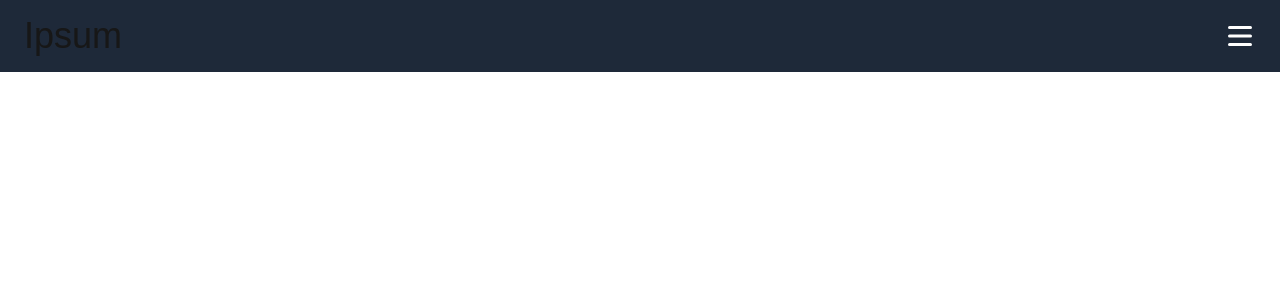
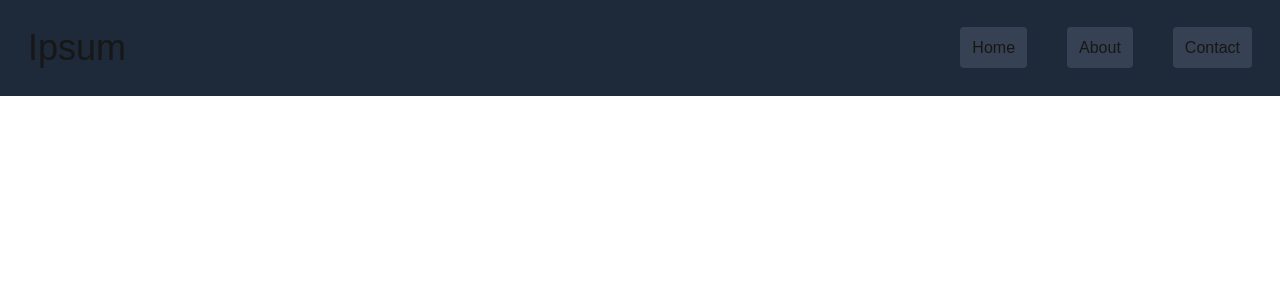
Before and after one commit to Turner-Christian/Blog-HomePage, a Next.js app in the folder blog-homepage/: page / in a window 1280 px wide. Shown: the top 300 px of the page. Built offline with nearby package versions, Linux system fonts and the light colour scheme.

Commit message:
Finished navbar for browser and mobile

```diff
--- a/blog-homepage/app/components/DesktopHeader.tsx
+++ /dev/null
@@ -1,8 +0,0 @@
-
-
-export default function DesktopHeader() {
-
-    return (
-        <h1>this is a test</h1>
-    )
-}
--- a/blog-homepage/app/components/MobileHeader.tsx
+++ /dev/null
@@ -1,52 +0,0 @@
-'use client';
-
-import { usePathname } from "next/navigation";
-import { useState } from "react";
-import { Bars3Icon, XMarkIcon } from "@heroicons/react/16/solid";
-
-const navItems = [
-    { label: "Home", href: "/"},
-    { label: "About", href: "/about"},
-    { label: "Contact", href: "/contact"},
-]
-
-export default function MobileHeader() {
-    const [isOpen, setIsOpen] = useState(false);
-
-    return (
-        <header className="relative z-50">
-            {/* NavBar */}
-            <div
-                className="flex bg-gray-800 p-4 px-6 justify-between items-center fixed w-full
-                    top-0 left-0 z-50
-                ">
-                <h1 className="text-4xl">Ipsum</h1>
-
-                <button onClick={() => setIsOpen(!isOpen)}>
-                    {isOpen? (
-                        <XMarkIcon className="w-9 h-9 text-white"/>
-                    ) : (
-                        <Bars3Icon className="w-8 h-8 text-white"/>
-                    )}
-                </button>
-            </div>
-
-            {/* Mobile Menu */}
-            {isOpen &&(
-                <div className="fixed top-0 left-0 w-full h-full bg-gray-900 flex flex-col items-center
-                    justify-center z-40 pt-[64px]
-                ">
-                    {navItems.map((item) => (
-                        <a
-                            key={item.label}
-                            href={item.href}
-                            className="p-4 m-6 text-4xl text-white"
-                            onClick={() => setIsOpen(false)}
-                            >{item.label}
-                        </a>
-                    ))}
-                </div>
-            )}
-        </header>
-    );
-}
--- a/blog-homepage/app/components/NavBar.tsx
+++ b/blog-homepage/app/components/NavBar.tsx
@@ -1,12 +1,69 @@
+'use client';
 
-import DesktopHeader from "./DesktopHeader"
-import MobileHeader from "./MobileHeader"
+import { usePathname } from "next/navigation";
+import { useState } from "react";
+import { Bars3Icon, XMarkIcon } from "@heroicons/react/16/solid";
 
-export default function Navbar() {
+const navItems = [
+    { label: "Home", href: "/"},
+    { label: "About", href: "/about"},
+    { label: "Contact", href: "/contact"},
+]
+
+export default function NavBar() {
+    const pathName = usePathname();
+    const [isOpen, setIsOpen] = useState(false);
+
     return (
-        <div>
-            <MobileHeader/>
-            {/* <DesktopHeader/> */}
+        <div className="relative z-50">
+            {/* NavBar */}
+            <div
+                className="flex bg-gray-800 p-4 px-6 justify-between items-center fixed w-full
+                    top-0 left-0 z-50 lg:p-7
+                ">
+                <h1 className="text-4xl">Ipsum</h1>
+
+                {/* Hamburger Button */}
+                <button
+                    onClick={() => setIsOpen(!isOpen)}
+                    className="md:hidden"
+                    >
+                    {isOpen? (
+                        <XMarkIcon className="w-9 h-9 text-white"/>
+                    ) : (
+                        <Bars3Icon className="w-8 h-8 text-white"/>
+                    )}
+                </button>
+
+                {/* Desktop NavItems */}
+                <ul className="hidden md:flex gap-10">
+                    {navItems.map((item) => (
+                        <li key={item.label}>
+                            <a
+                                href={item.href}
+                                className="bg-gray-700 p-2 px-4 rounded hover:bg-gray-600 lg:p-3"
+                            >{item.label}</a>
+                        </li>
+                    ))}
+                </ul>
+            </div>
+
+            {/* Mobile Menu Open */}
+            {isOpen &&(
+                <div className="fixed top-0 left-0 w-full h-full bg-gray-900 flex flex-col items-center
+                    justify-center z-40 pt-[64px]
+                ">
+                    {navItems.map((item) => (
+                        <a
+                            key={item.label}
+                            href={item.href}
+                            className="p-4 m-6 text-4xl text-white"
+                            onClick={() => setIsOpen(false)}
+                            >{item.label}
+                        </a>
+                    ))}
+                </div>
+            )}
         </div>
-    )
+    );
 }
--- a/blog-homepage/app/layout.tsx
+++ b/blog-homepage/app/layout.tsx
@@ -1,7 +1,7 @@
 import type { Metadata } from "next";
 import { Geist, Geist_Mono } from "next/font/google";
 import "./globals.css";
-import MobileHeader from "./components/MobileHeader";
+import NavBar from "./components/NavBar";
 
 const geistSans = Geist({
   variable: "--font-geist-sans",
@@ -25,12 +25,14 @@ export default function RootLayout({
 }>) {
   return (
     <html lang="en" className={geistSans.className}>
-      <MobileHeader/>
-      <body
-        className={`${geistSans.variable} ${geistMono.variable} antialiased`}
-      >
-        {children}
-      </body>
+      <>
+        <NavBar/>
+        <body
+          className={`${geistSans.variable} ${geistMono.variable} antialiased`}
+        >
+          {children}
+        </body>
+      </>
     </html>
   );
 }
```
